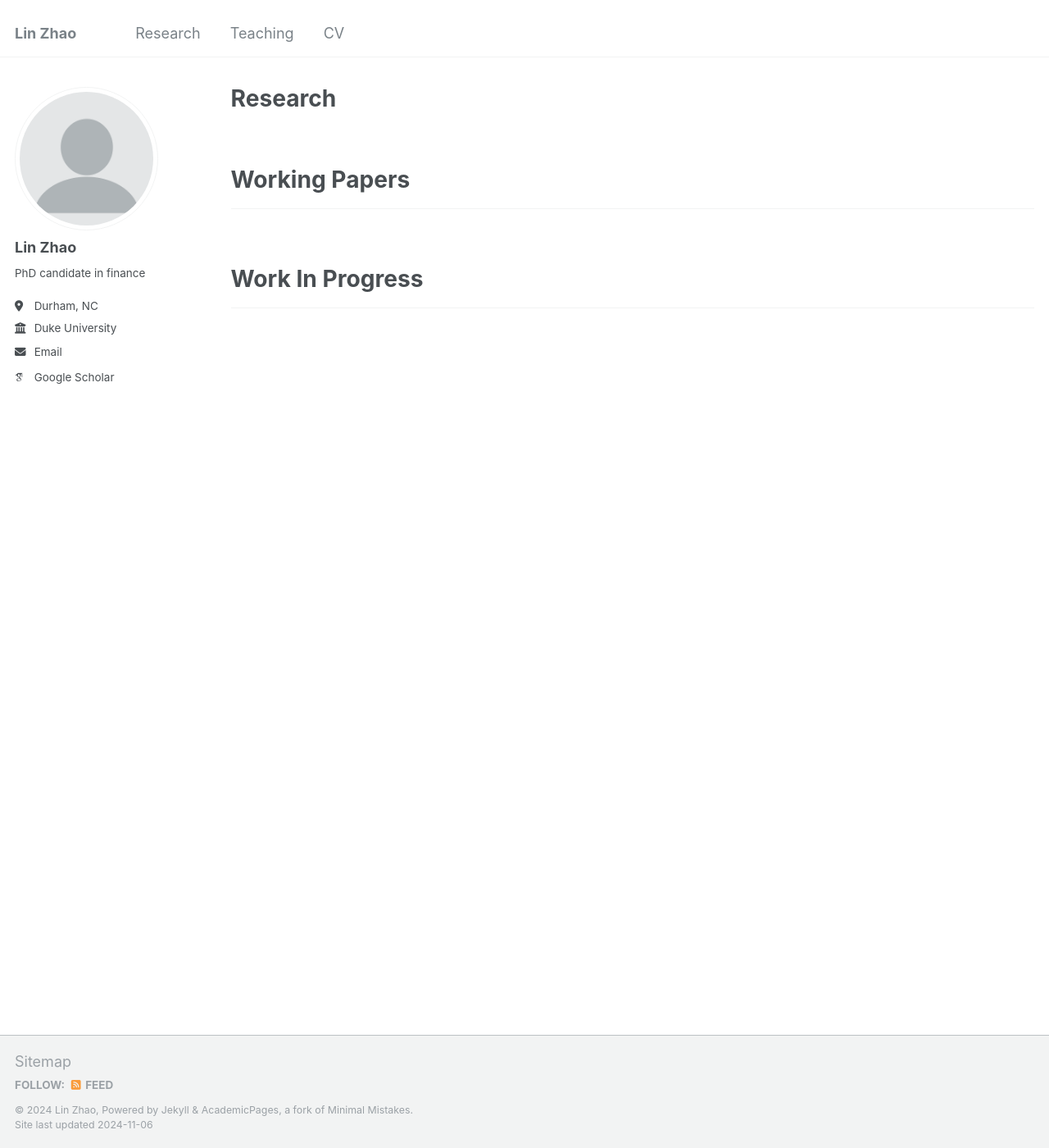
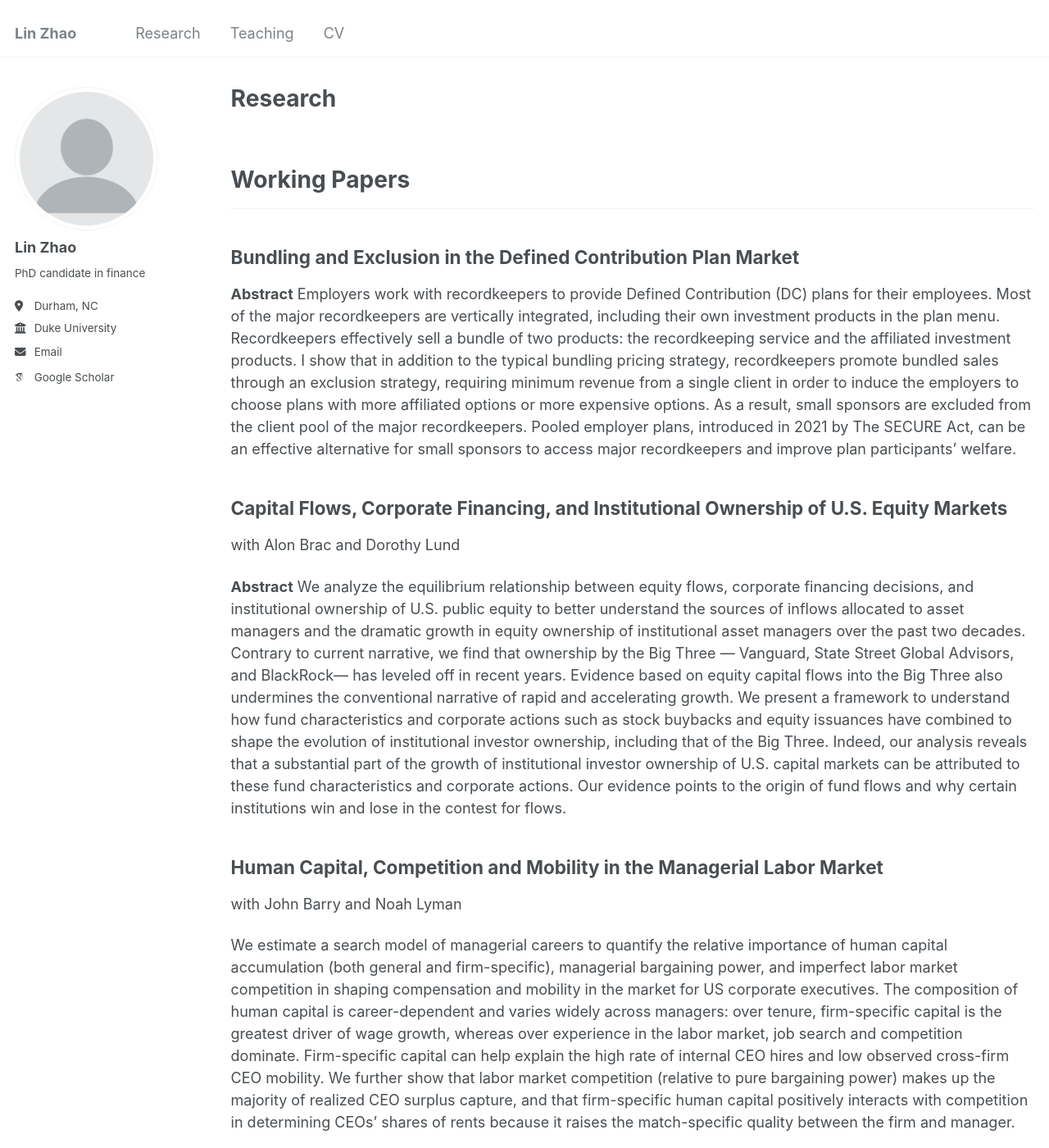
Before and after one commit to linzhao0351/linzhao0351.github.io, a Jekyll site: the page built from _pages/publications.md, in a window 1280 px wide and 1400 px high. Shown: the whole window at 82% size. Built offline with Jekyll 4.4.1, drawn with Linux system fonts in a browser that asks for light colours; some web fonts are replaced.

Commit message:
Update publications.md

```diff
--- a/_pages/publications.md
+++ b/_pages/publications.md
@@ -12,7 +12,19 @@ author_profile: true
 # Working Papers
 ***
 
+## Bundling and Exclusion in the Defined Contribution Plan Market
+
+**Abstract** Employers work with recordkeepers to provide Defined Contribution (DC) plans for their employees. Most of the major recordkeepers are vertically integrated, including their own investment products in the plan menu. Recordkeepers effectively sell a bundle of two products: the recordkeeping service and the affiliated investment products. I show that in addition to the typical bundling pricing strategy, recordkeepers promote bundled sales through an exclusion strategy, requiring minimum revenue from a single client in order to induce the employers to choose plans with more affiliated options or more expensive options. As a result, small sponsors are excluded from the client pool of the major recordkeepers. Pooled employer plans, introduced in 2021 by The SECURE Act, can be an effective alternative for small sponsors to access major recordkeepers and improve plan participants’ welfare.
+
+
+## Capital Flows, Corporate Financing, and Institutional Ownership of U.S. Equity Markets
+with Alon Brac and Dorothy Lund
+
+**Abstract**  We analyze the equilibrium relationship between equity flows, corporate financing decisions, and institutional ownership of U.S. public equity to better understand the sources of inflows allocated to asset managers and the dramatic growth in equity ownership of institutional asset managers over the past two decades. Contrary to current narrative, we find that ownership by the Big Three — Vanguard, State Street Global Advisors, and BlackRock— has leveled off in recent years. Evidence based on equity capital flows into the Big Three also undermines the conventional narrative of rapid and accelerating growth. We present a framework to understand how fund characteristics and corporate actions such as stock buybacks and equity issuances have combined to shape the evolution of institutional investor ownership, including that of the Big Three. Indeed, our analysis reveals that a substantial part of the growth of institutional investor ownership of U.S. capital markets can be attributed to these fund characteristics and corporate actions. Our evidence points to the origin of fund flows and why certain institutions win and lose in the contest for flows.
+
+## Human Capital, Competition and Mobility in the Managerial Labor Market
+with John Barry and Noah Lyman
+
+We estimate a search model of managerial careers to quantify the relative importance of human capital accumulation (both general and firm-specific), managerial bargaining power, and imperfect labor market competition in shaping compensation and mobility in the market for US corporate executives. The composition of human capital is career-dependent and varies widely across managers:  over tenure, firm-specific capital is the greatest driver of wage growth, whereas over experience in the labor market, job search and competition dominate. Firm-specific capital can help explain the high rate of internal CEO hires and low observed cross-firm CEO mobility. We further show that labor market competition (relative to pure bargaining power) makes up the majority of realized CEO surplus capture, and that firm-specific human capital positively interacts with competition in determining CEOs' shares of rents because it raises the match-specific quality between the firm and manager.
+
 <br>
-
-# Work In Progress
-***
```
